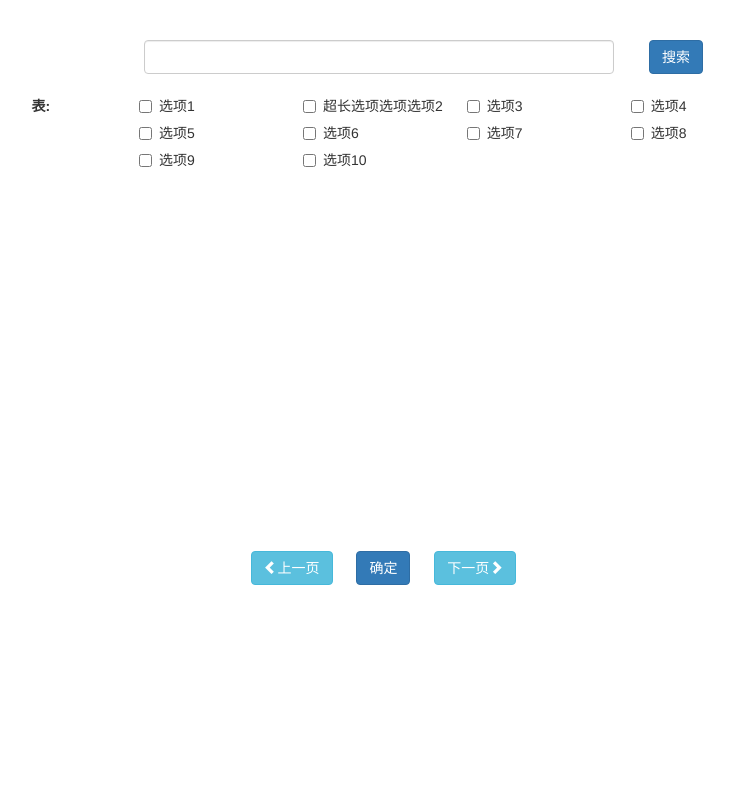
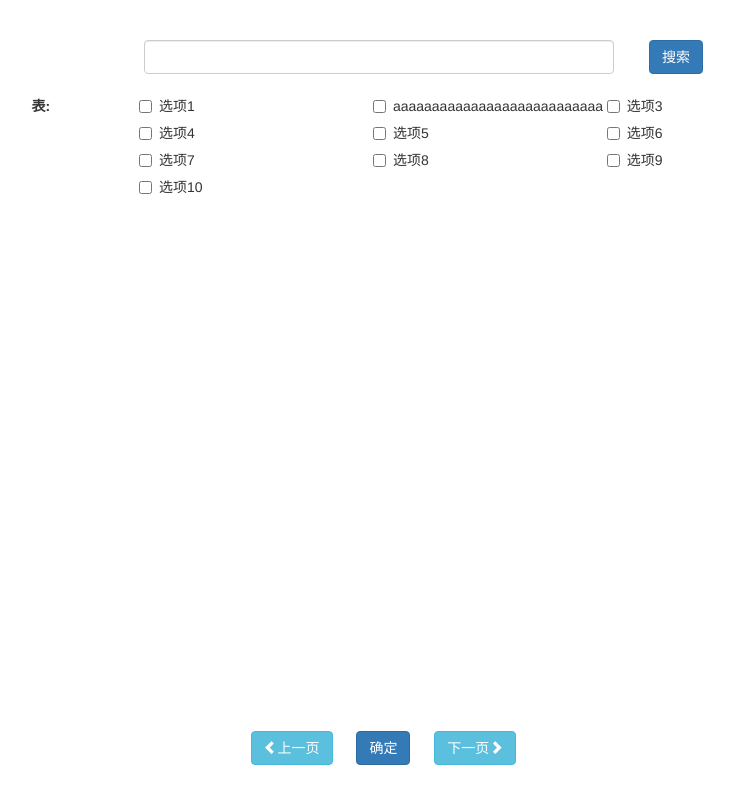
Before and after one commit to PmcFizz/AutoWirteView, a website: page view/page2.html in a window 1280 px wide. Shown: the whole page, without its empty margins (331-1065 px from the left). Drawn offline with Linux system fonts and the light colour scheme.

Commit message:
样式修改

```diff
--- a/lib/index.css
+++ b/lib/index.css
@@ -10,7 +10,7 @@ body,html{
 }
 .checkboxLabel{
   display: inline-block;
-  width: 150px;
+  width: 220px;
   margin-left: 10px;
 }
 
--- a/view/page2.html
+++ b/view/page2.html
@@ -21,11 +21,11 @@
                 </div>
             </div>
 
-            <div class="form-group">
+            <div class="form-group" style="margin-bottom:50px">
                 <label for="driver" class="col-sm-1 col-sm-offset-3 control-label text-left">表:</label>
                 <div class="col-sm-8">
                     <label class="checkbox-inline checkboxLabel"><input type="checkbox" id="inlineCheckbox1" value="option1">选项1</label>
-                    <label class="checkbox-inline checkboxLabel"><input type="checkbox" id="inlineCheckbox1" value="option1">超长选项选项选项2</label>
+                    <label class="checkbox-inline checkboxLabel"><input type="checkbox" id="inlineCheckbox1" value="option1">aaaaaaaaaaaaaaaaaaaaaaaaaaa</label>
                     <label class="checkbox-inline checkboxLabel"><input type="checkbox" id="inlineCheckbox1" value="option1">选项3</label>
                     <label class="checkbox-inline checkboxLabel"><input type="checkbox" id="inlineCheckbox1" value="option1">选项4</label>
                     <label class="checkbox-inline checkboxLabel"><input type="checkbox" id="inlineCheckbox1" value="option1">选项5</label>
@@ -37,7 +37,7 @@
                 </div>
             </div>
 
-            <div class="form-group" style="margin-top:200px;position: fixed;bottom:200px;left: 45%">
+            <div class="form-group" style="margin-top:200px;position: fixed;bottom:20px;left: 45%">
                 <div class="col-sm-12 text-center" style="margin-top:20px">
                     <button type="button" class="btn btn-info" onclick="toNewPage('./page1.html')"><span class="glyphicon glyphicon-chevron-left"></span>上一页</button>
                     <button type="button" class="btn btn-primary" onclick="submitFormData()" style="margin:0 20px">确定</button>
```
